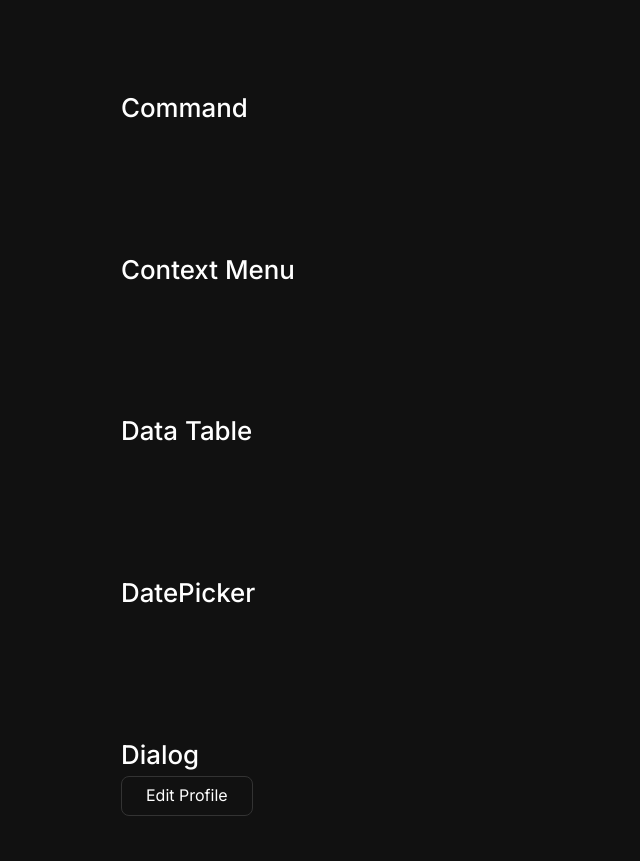
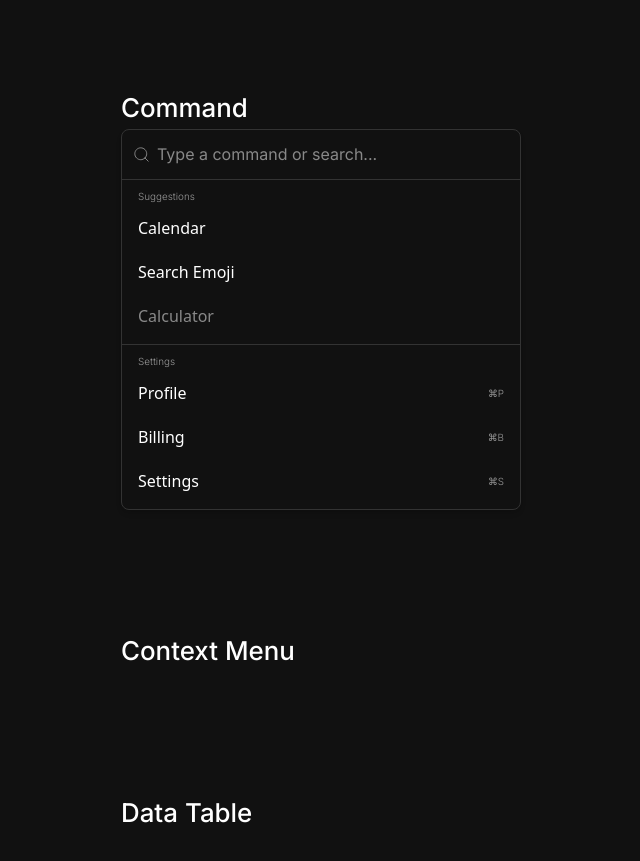
Before and after one commit to rarescovei5/Principium-UI, a React (Vite) app: page / in a window 1280 px wide. Shown: the part 4180-5041 px from the top of the page, without its empty margins (7-647 px from the left). Built offline with nearby package versions, Linux system fonts and the light colour scheme.

Commit message:
Added Command.tsx (only selecting works)

```diff
--- a/src/App.tsx
+++ b/src/App.tsx
@@ -50,6 +50,16 @@ import {
 } from './ModernTheme/Dialog';
 import { Label } from './ModernTheme/Label';
 import { Input } from './ModernTheme/Input';
+import {
+  Command,
+  CommandEmpty,
+  CommandGroup,
+  CommandInput,
+  CommandItem,
+  CommandList,
+  CommandSeparator,
+  CommandShortcut,
+} from './ModernTheme/Command';
 function App() {
   const [selectedDate, setSelectedDate] = useState(new Date());
   const [checked, setChecked] = useState(false);
@@ -246,6 +256,38 @@ function App() {
       </div>
       <div className="w-[80%] mx-auto">
         <h3 className="h3">Command</h3>
+        <Command className=" border border-border shadow-md w-100">
+          <CommandInput placeholder="Type a command or search..." />
+          <CommandList>
+            {/* <CommandEmpty>No results found.</CommandEmpty> */}
+            <CommandGroup heading="Suggestions">
+              <CommandItem>
+                <span>Calendar</span>
+              </CommandItem>
+              <CommandItem>
+                <span>Search Emoji</span>
+              </CommandItem>
+              <CommandItem disabled>
+                <span>Calculator</span>
+              </CommandItem>
+            </CommandGroup>
+            <CommandSeparator />
+            <CommandGroup heading="Settings">
+              <CommandItem>
+                <span>Profile</span>
+                <CommandShortcut>⌘P</CommandShortcut>
+              </CommandItem>
+              <CommandItem>
+                <span>Billing</span>
+                <CommandShortcut>⌘B</CommandShortcut>
+              </CommandItem>
+              <CommandItem>
+                <span>Settings</span>
+                <CommandShortcut>⌘S</CommandShortcut>
+              </CommandItem>
+            </CommandGroup>
+          </CommandList>
+        </Command>
       </div>
       <div className="w-[80%] mx-auto">
         <h3 className="h3">Context Menu</h3>
--- a/src/ModernTheme/Accordion.tsx
+++ b/src/ModernTheme/Accordion.tsx
@@ -14,11 +14,7 @@ const AccordionItem = ({
   children,
   className,
   ...props
-}: {
-  children: React.ReactNode;
-  className?: string;
-  props?: any;
-}) => {
+}: React.HtmlHTMLAttributes<HTMLDivElement>) => {
   const [isOpen, setIsOpen] = useState(false);
   const toggle = () => setIsOpen((prev) => !prev);
 
@@ -36,12 +32,7 @@ const AccordionTrigger = ({
   className,
   onClick,
   ...props
-}: {
-  children: React.ReactNode;
-  className?: any;
-  onClick?: any;
-  props?: any;
-}) => {
+}: React.ButtonHTMLAttributes<HTMLButtonElement>) => {
   const context = useContext(AccordionContext);
 
   return (
@@ -73,11 +64,7 @@ const AccordionContent = ({
   className,
   children,
   ...props
-}: {
-  children: React.ReactNode;
-  props?: any;
-  className?: string;
-}) => {
+}: React.HTMLAttributes<HTMLDivElement>) => {
   const context = useContext(AccordionContext);
 
   return (
--- a/src/ModernTheme/Command.tsx
+++ b/src/ModernTheme/Command.tsx
@@ -1,27 +1,265 @@
-const Command = () => {
-  return <div></div>;
+import React, {
+  createContext,
+  SetStateAction,
+  useContext,
+  useState,
+  ReactNode,
+  ReactElement,
+} from 'react';
+import { Dialog, DialogContent } from './Dialog';
+
+// ────────────────────────────────────────────────────────────────
+// CONTEXT
+// ────────────────────────────────────────────────────────────────
+
+type CommandContextType = {
+  selectedIndex: number | null;
+  setSelectedIndex: React.Dispatch<SetStateAction<number | null>>;
 };
 
-const CommandDialog = () => {
-  return <div></div>;
+const CommandContext = createContext<CommandContextType | null>(null);
+
+// ────────────────────────────────────────────────────────────────
+// PROP TYPES
+// ────────────────────────────────────────────────────────────────
+
+interface CommandProps extends React.HTMLAttributes<HTMLDivElement> {
+  children: ReactNode;
+}
+
+interface CommandDialogProps extends React.HTMLAttributes<HTMLDivElement> {
+  children: ReactNode;
+}
+
+interface CommandEmptyProps extends React.HTMLAttributes<HTMLDivElement> {
+  children: ReactNode;
+}
+
+interface CommandGroupProps extends React.HTMLAttributes<HTMLDivElement> {
+  heading?: string;
+  children: ReactNode;
+}
+
+interface CommandInputProps
+  extends React.InputHTMLAttributes<HTMLInputElement> {}
+
+interface CommandItemProps extends React.HTMLAttributes<HTMLDivElement> {
+  disabled?: boolean;
+  index?: number;
+  children: ReactNode;
+}
+
+interface CommandSeparatorProps extends React.HTMLAttributes<HTMLHRElement> {}
+
+interface CommandShortcutProps extends React.HTMLAttributes<HTMLDivElement> {
+  children: ReactNode;
+}
+
+interface CommandListProps extends React.HTMLAttributes<HTMLDivElement> {
+  children: ReactNode;
+}
+
+// ────────────────────────────────────────────────────────────────
+// COMPONENTS
+// ────────────────────────────────────────────────────────────────
+
+const Command: React.FC<CommandProps> = ({
+  className = '',
+  children,
+  ...props
+}) => {
+  const [selectedIndex, setSelectedIndex] = useState<number | null>(null);
+  return (
+    <CommandContext.Provider value={{ selectedIndex, setSelectedIndex }}>
+      <div className={`rounded-lg ${className}`} {...props}>
+        {children}
+      </div>
+    </CommandContext.Provider>
+  );
 };
-const CommandEmpty = () => {
-  return <div></div>;
+
+const CommandDialog: React.FC<CommandDialogProps> = ({
+  children,
+  ...props
+}) => {
+  return (
+    <Dialog {...props}>
+      <DialogContent>
+        <Command>{children}</Command>
+      </DialogContent>
+    </Dialog>
+  );
 };
-const CommandGroup = () => {
-  return <div></div>;
+
+const CommandEmpty: React.FC<CommandEmptyProps> = ({
+  className = '',
+  children,
+  ...props
+}) => {
+  return (
+    <div className={className} {...props}>
+      {children}
+    </div>
+  );
 };
-const CommandInput = () => {
-  return <div></div>;
+
+const CommandGroup: React.FC<CommandGroupProps> = ({
+  className = '',
+  heading,
+  children,
+  ...props
+}) => {
+  return (
+    <div className={`flex flex-col py-2 gap-1 ${className}`} {...props}>
+      {heading && <p className="px-4 text-subtext small">{heading}</p>}
+      {children}
+    </div>
+  );
 };
-const CommandItem = () => {
-  return <div></div>;
+
+const CommandInput: React.FC<CommandInputProps> = ({
+  className = '',
+  ...props
+}) => {
+  return (
+    <div className="flex px-3 py-3 items-center gap-2 border-b border-b-border">
+      <svg
+        className="w-4"
+        viewBox="0 0 18 18"
+        fill="none"
+        xmlns="http://www.w3.org/2000/svg"
+      >
+        <path
+          d="M17 17L13.1396 13.1396M13.1396 13.1396C13.7999 12.4793 14.3237 11.6953 14.6811 10.8326C15.0385 9.96978 15.2224 9.04507 15.2224 8.11121C15.2224 7.17735 15.0385 6.25264 14.6811 5.38987C14.3237 4.5271 13.7999 3.74316 13.1396 3.08283C12.4793 2.42249 11.6953 1.89868 10.8326 1.54131C9.96978 1.18394 9.04507 1 8.11121 1C7.17735 1 6.25264 1.18394 5.38987 1.54131C4.5271 1.89868 3.74316 2.42249 3.08283 3.08283C1.74921 4.41644 1 6.2252 1 8.11121C1 9.99722 1.74921 11.806 3.08283 13.1396C4.41644 14.4732 6.2252 15.2224 8.11121 15.2224C9.99722 15.2224 11.806 14.4732 13.1396 13.1396Z"
+          stroke="#999999"
+          strokeLinecap="round"
+          strokeLinejoin="round"
+        />
+      </svg>
+      <input
+        className={`w-full p outline-0 ${className}`}
+        type="text"
+        {...props}
+      />
+    </div>
+  );
 };
-const CommandList = () => {
-  return <div></div>;
+
+const CommandItem: React.FC<CommandItemProps> = ({
+  className = '',
+  children,
+  disabled,
+  index,
+  ...props
+}) => {
+  const context = useContext(CommandContext);
+  if (!context) {
+    throw new Error(
+      'CommandItem must be used inside a Command or CommandDialog'
+    );
+  }
+  const { selectedIndex, setSelectedIndex } = context;
+  const isSelected = selectedIndex === index;
+
+  return (
+    <div
+      className={`mx-1 px-3 py-2 select-none rounded-lg flex items-center ${
+        disabled ? 'opacity-50' : ''
+      } ${isSelected ? 'bg-surface' : ''} ${className}`}
+      onMouseEnter={() => {
+        if (!disabled && index !== undefined) {
+          setSelectedIndex(index);
+        }
+      }}
+      {...props}
+    >
+      {children}
+    </div>
+  );
 };
-const CommandSeparator = () => {
-  return <div></div>;
+CommandItem.displayName = 'CommandItem';
+
+const CommandSeparator: React.FC<CommandSeparatorProps> = ({
+  className = '',
+  ...props
+}) => {
+  return (
+    <hr className={`min-h-[1px] h-[1px] bg-border ${className}`} {...props} />
+  );
 };
-const CommandShortCut = () => {};
-export { Command };
+
+const CommandShortcut: React.FC<CommandShortcutProps> = ({
+  className = '',
+  children,
+  ...props
+}) => {
+  return (
+    <div className={`ml-auto text-subtext small ${className}`} {...props}>
+      {children}
+    </div>
+  );
+};
+
+// ────────────────────────────────────────────────────────────────
+// AUTO-INDEXING HELPER FOR CommandList
+// ────────────────────────────────────────────────────────────────
+
+/**
+ * Recursively traverses the React node tree and injects an `index` prop
+ * into every CommandItem element.
+ */
+const injectIndex = (
+  child: ReactNode,
+  counter: { current: number }
+): ReactNode => {
+  if (React.isValidElement(child)) {
+    const element = child as ReactElement<any>;
+    // If the element is a CommandItem, inject the current index.
+    if ((element.type as any).displayName === 'CommandItem') {
+      const newChild = React.cloneElement(element, { index: counter.current });
+      counter.current++;
+      return newChild;
+    }
+    // If the element has children, process them recursively.
+    if (element.props && element.props.children) {
+      const newChildren = React.Children.map(
+        element.props.children,
+        (nestedChild) => injectIndex(nestedChild, counter)
+      );
+      return React.cloneElement(element, { children: newChildren });
+    }
+  }
+  return child;
+};
+
+const CommandList: React.FC<CommandListProps> = ({
+  className = '',
+  children,
+  ...props
+}) => {
+  const counter = { current: 0 };
+  const childrenWithIndex = React.Children.map(children, (child) =>
+    injectIndex(child, counter)
+  );
+  return (
+    <div className={className} {...props}>
+      {childrenWithIndex}
+    </div>
+  );
+};
+
+// ────────────────────────────────────────────────────────────────
+// EXPORTS
+// ────────────────────────────────────────────────────────────────
+
+export {
+  Command,
+  CommandDialog,
+  CommandEmpty,
+  CommandGroup,
+  CommandInput,
+  CommandItem,
+  CommandSeparator,
+  CommandShortcut,
+  CommandList,
+};
--- a/src/index.css
+++ b/src/index.css
@@ -37,7 +37,8 @@
     line-height: 41.89px;
     font-weight: 500;
   }
-  .p {
+  .p,
+  .p::placeholder {
     font-size: 16px;
     line-height: 25.89px;
     font-weight: 400;
```
Also changed, not shown: src/ModernTheme/Dialog.tsx (+7 -36 lines), public/MagnyfiyingGlass.svg (added).
